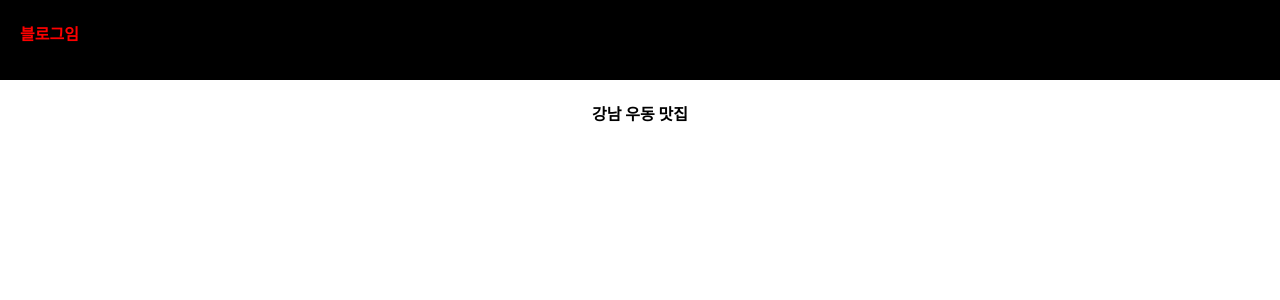
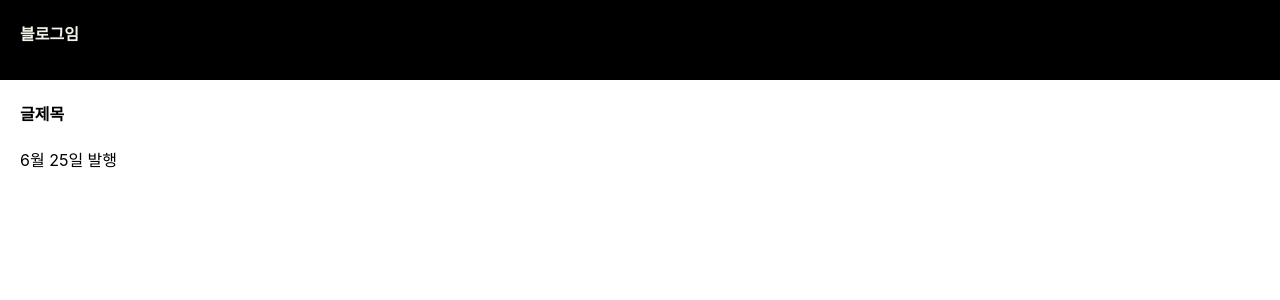
Before and after one commit to an2434/an2434.github.io, a React (Create React App) app in the folder blog/: page / in a window 1280 px wide. Shown: the top 300 px of the page. Built offline with nearby package versions, Linux system fonts and the light colour scheme.

Commit message:
React공부

```diff
--- a/blog/src/App.css
+++ b/blog/src/App.css
@@ -12,7 +12,10 @@
   padding-left: 20px;
 
 }
-
+.list{
+  padding-left: 20px;
+  text-align: left;
+}
 
 
 .App-logo {
--- a/blog/src/App.js
+++ b/blog/src/App.js
@@ -7,9 +7,18 @@ function App() {
   return (
     <div className="App">
       <div className="black-nav">
-        <h4 style={{color :'red', fontSize :'16px'}} id = {post}>블로그임</h4>
+        <h4>
+          블로그임
+        </h4>
+
+        {/* <h4 style={{color :'red', fontSize :'16px'}} id = {post}>블로그임</h4> */}
       </div>
-      <h4>{post}</h4>
+      <div className ="list">
+        <h4>글제목</h4>
+        <p>6월 25일 발행</p>
+
+      </div>
+      {/* <h4>{post}</h4> */}
     </div>
   );
 }
```
